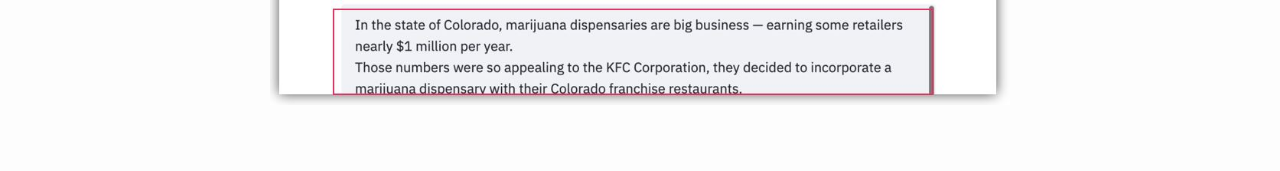
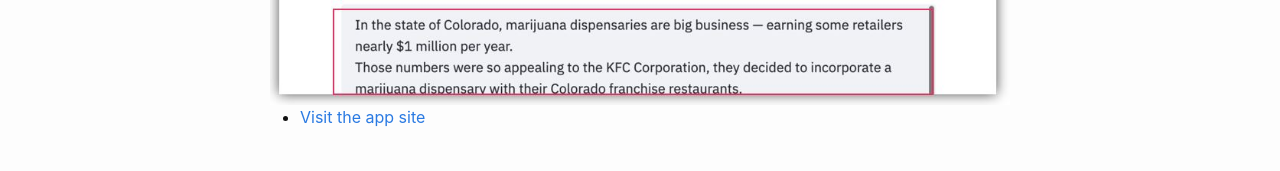
Before and after one commit to jjaakko/fake-news-classifier, a Jekyll site: the page built from k_App.markdown, in a window 1280 px wide. Shown: the part 2121-2292 px from the top of the page. Built offline with Jekyll 4.4.1, drawn with Linux system fonts in a browser that asks for light colours; a script that is not in the unit is left out; before the commit the page ends 2256 px from its top, so only the background shows below that.

Commit message:
app link

```diff
--- a/k_App.markdown
+++ b/k_App.markdown
@@ -31,3 +31,5 @@
 <div style="text-align: center">
 <img src="./assets/images/App_3_assessment_output_border.jpeg" alt="test" hspace="0" vspace="0" width="100%" align="center"/>
 </div>
+
+- [Visit the app site](https://whispering-scrubland-03872.herokuapp.com/){:target="_blank"}
```
